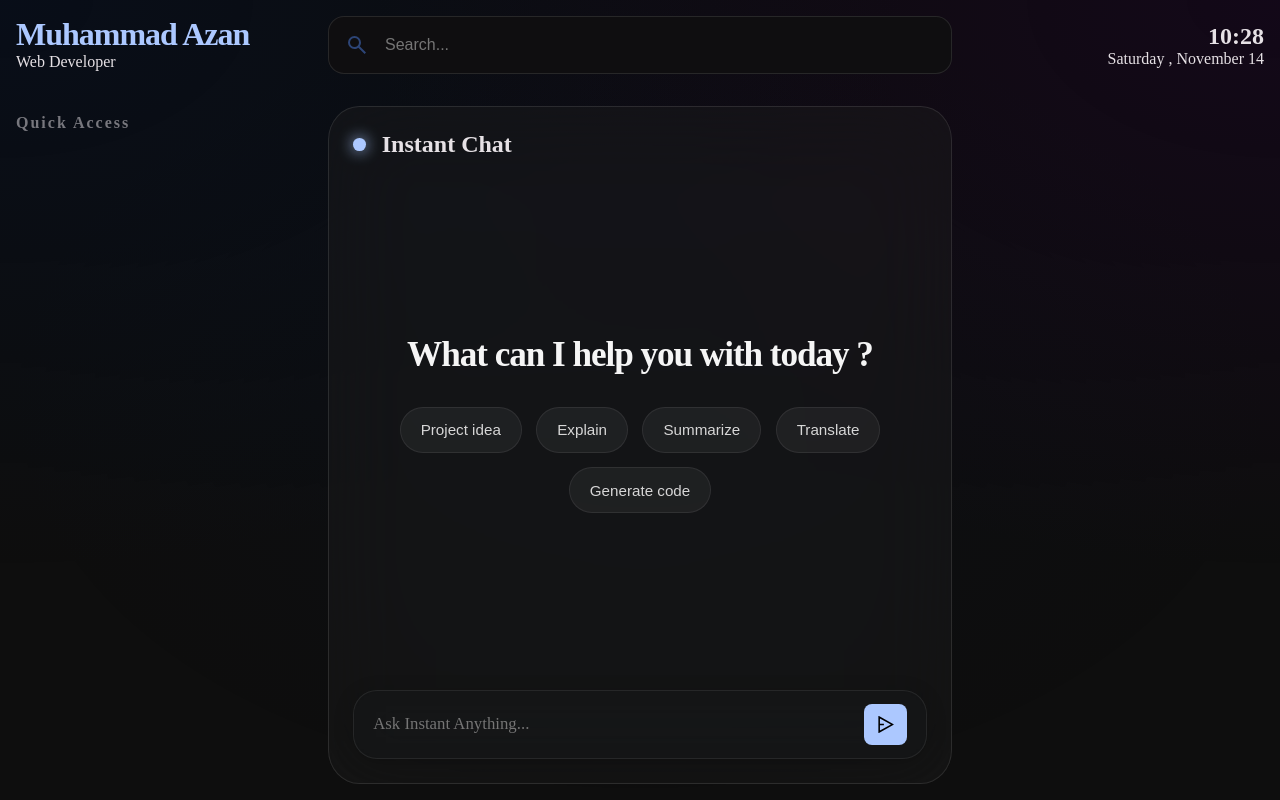
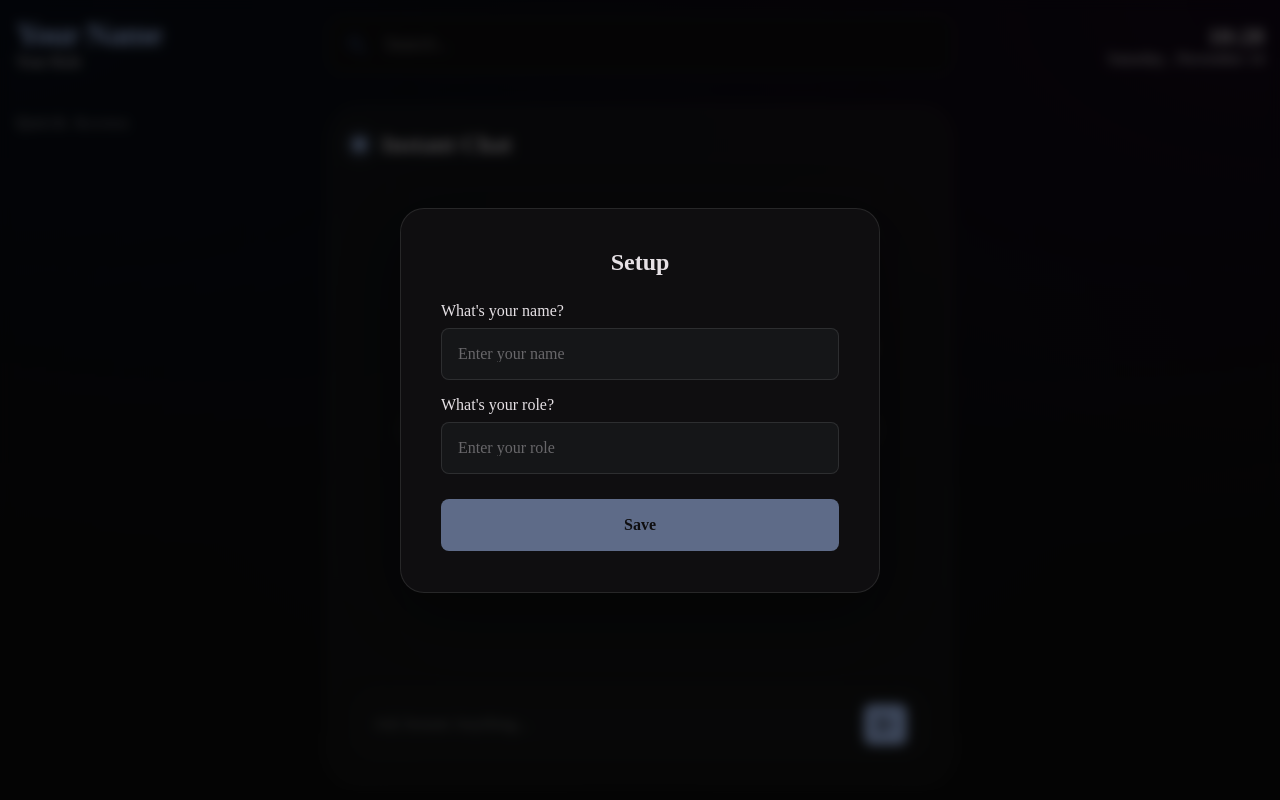
Before and after one commit to muhammadazandev/orbit, a browser extension: page src/homepage/index.html in a window 1280 px wide. Drawn offline with Linux system fonts and the light colour scheme.

Commit message:
feat: add setup modal and fix some bugs

```diff
--- a/src/homepage/index.html
+++ b/src/homepage/index.html
@@ -18,8 +18,8 @@
 
       <header>
         <div>
-          <h1>Muhammad Azan</h1>
-          <p>Web Developer</p>
+          <h1 id="userName">Your Name</h1>
+          <p id="userRole">Your Role</p>
         </div>
 
         <div class="searchInputContainer">
@@ -49,7 +49,7 @@
           <div class="heading">
             <h2>Quick Access</h2>
           </div>
-          <div class="quickAccessContainer no-scrollbar"></div>
+          <div class="quickAccessContainer"></div>
         </section>
         <section class="middle">
           <div class="aiChatContainer glassCard">
@@ -76,6 +76,35 @@
         </section>
         <section class="right"></section>
       </main>
+
+      <div class="setupModalContainer">
+        <form class="setupModal glassCard">
+          <h2>Setup</h2>
+          <div>
+            <p>What's your name?</p>
+            <input
+              required
+              type="text"
+              id="nameInput"
+              placeholder="Enter your name"
+              maxlength="14"
+              minlength="4"
+            />
+          </div>
+          <div>
+            <p>What's your role?</p>
+            <input
+              minlength="4"
+              maxlength="30"
+              type="text"
+              required
+              id="roleInput"
+              placeholder="Enter your role"
+            />
+          </div>
+          <button type="submit" id="saveInfo">Save</button>
+        </form>
+      </div>
     </div>
   </body>
 </html>
--- /dev/null
+++ b/src/homepage/js/modal_setup.js
@@ -0,0 +1,50 @@
+const form = document.querySelector(".setupModal")
+const saveBtn = document.getElementById("saveInfo");
+const nameInput = document.getElementById("nameInput");
+const roleInput = document.getElementById("roleInput");
+const setupModalContainer = document.querySelector(".setupModalContainer");
+
+function disableBtn() {
+  saveBtn.disabled =
+    nameInput.value.length === 0 || roleInput.value.length === 0;
+}
+
+nameInput.addEventListener("input", disableBtn);
+roleInput.addEventListener("input", disableBtn);
+disableBtn(); // Initial check on page load
+
+async function showModalSetup() {
+  const info = await chrome.storage.local.get({
+    username: nameInput.value,
+    role: roleInput.value,
+  });
+
+  if (info.username === "" || info.role === "") {
+    return;
+  } else {
+    const userName = document.getElementById("userName");
+    const userRole = document.getElementById("userRole");
+
+    userName.innerText = info.username;
+    userRole.innerText = info.role;
+
+    return (setupModalContainer.style.display = "none");
+  }
+}
+
+form.addEventListener("submit", async (e) => {
+  e.preventDefault();
+
+  try {
+    await chrome.storage.local.set({
+      username: nameInput.value,
+      role: roleInput.value,
+    });
+
+    showModalSetup();
+  } catch (err) {
+    console.log(err);
+  }
+});
+
+showModalSetup();
--- a/src/homepage/main.css
+++ b/src/homepage/main.css
@@ -3,3 +3,4 @@
 @import url("./styles/header.css");
 @import url("./styles/quick_access.css");
 @import url("./styles/ai_chat.css");
+@import url("./styles/setup_modal.css");
--- a/src/homepage/main.js
+++ b/src/homepage/main.js
@@ -1,3 +1,4 @@
 import "./js/date_time.js";
 import "./js/quick_access.js";
 import "./js/ai_chat.js";
+import "./js/modal_setup.js"
--- a/src/homepage/styles/ai_chat.css
+++ b/src/homepage/styles/ai_chat.css
@@ -38,6 +38,8 @@
   flex: 1;
   min-height: 0;
   overflow-y: auto;
+  justify-content: center;
+  align-items: center;
 }
 
 .aiChatContainer .promptInputContainer {
--- a/src/homepage/styles/global.css
+++ b/src/homepage/styles/global.css
@@ -113,7 +113,7 @@ a {
 }
 
 button:active {
-  scale: 0.9;
+  scale: 0.97;
 }
 
 .glassCard {
--- a/src/homepage/styles/quick_access.css
+++ b/src/homepage/styles/quick_access.css
@@ -2,26 +2,41 @@
   display: flex;
   flex-direction: column;
   gap: var(--gap-xs);
+  min-height: 0;
   padding-block: var(--padding-md);
 }
 
 .left .quickAccessContainer {
   display: grid;
-  gap: 0.55rem;
+  flex: 1 1 0;
+  grid-auto-rows: max-content;
+  align-content: start;
+  gap: 0.8rem;
+  min-height: 0;
   padding-block: var(--padding-block-xs);
   padding-right: var(--padding-sm);
-  max-height: 90%;
   overflow-y: auto;
+  scrollbar-color: rgba(255, 255, 255, 0.28) transparent;
+  scrollbar-width: thin;
+}
+
+.left .quickAccessContainer::-webkit-scrollbar-thumb {
+  background-color: rgba(255, 255, 255, 0.28);
+  background-clip: content-box;
+}
+
+.left .quickAccessContainer::-webkit-scrollbar-thumb:hover {
+  background-color: rgba(255, 255, 255, 0.5);
 }
 
 .left .quickAccessContainer .quickAccessItem {
   position: relative;
   display: flex;
   align-items: center;
-  gap: 0.75rem;
+  gap: 0.85rem;
   width: 100%;
   min-width: 0;
-  padding: 0.7rem 0.75rem;
+  padding: 0.85rem;
   border: 1px solid var(--border-color);
   border-radius: var(--rounded-sm);
   background:
@@ -54,8 +69,8 @@
 
 .left .quickAccessContainer .quickAccessLogo {
   flex: 0 0 auto;
-  width: 2rem;
-  height: 2rem;
+  width: 2.2rem;
+  height: 2.2rem;
   padding: 0.35rem;
   object-fit: contain;
   border: 1px solid rgba(255, 255, 255, 0.06);
@@ -88,9 +103,9 @@
   min-width: 0;
   margin-bottom: 0.2rem;
   overflow: hidden;
-  font-size: 0.72rem;
+  font-size: 0.8rem;
   font-weight: 600;
-  line-height: 1.2;
+  line-height: 1.3;
   white-space: nowrap;
   text-overflow: ellipsis;
   color: var(--text-color);
@@ -100,8 +115,8 @@
   display: block;
   min-width: 0;
   overflow: hidden;
-  font-size: 0.61rem;
-  line-height: 1.2;
+  font-size: 0.68rem;
+  line-height: 1.3;
   white-space: nowrap;
   text-overflow: ellipsis;
   opacity: 0.45;
--- /dev/null
+++ b/src/homepage/styles/setup_modal.css
@@ -0,0 +1,163 @@
+.setupModalContainer {
+  position: fixed;
+  inset: 0;
+  z-index: 100;
+
+  display: flex;
+  justify-content: center;
+  align-items: center;
+  padding: var(--padding-sm);
+
+  background: rgba(0, 0, 0, 0.65);
+  backdrop-filter: blur(6px);
+  -webkit-backdrop-filter: blur(6px);
+
+  animation: backdropFade 0.25s ease;
+}
+
+.setupModal {
+  width: 100%;
+  max-width: 480px;
+  height: auto;
+
+  display: flex;
+  flex-direction: column;
+  gap: var(--gap-sm);
+
+  padding: var(--padding-md);
+
+  background: var(--surface-dark);
+  border: 1px solid var(--border-color);
+  border-radius: var(--rounded-md);
+
+  box-shadow: 0 20px 70px rgba(0, 0, 0, 0.4);
+
+  animation: modalEnter 0.3s ease;
+}
+
+.setupModal h2 {
+  margin: 0 0 var(--padding-inline-xs);
+  font-size: var(--font-size-md);
+  font-weight: 700;
+  text-align: center;
+  color: var(--foreground-primary);
+}
+
+.setupModal > div {
+  display: flex;
+  flex-direction: column;
+  gap: var(--gap-xs);
+}
+
+.setupModal p {
+  margin: 0;
+  font-size: var(--font-size-sm);
+  color: var(--foreground-primary);
+}
+
+.setupModal input {
+  width: 100%;
+  padding: var(--padding-sm);
+
+  font-size: var(--font-size-sm);
+  font-family: inherit;
+  color: var(--foreground-primary);
+
+  background: var(--surface-light);
+  border: 1px solid var(--border-color);
+  border-radius: var(--rounded-xs);
+  outline: none;
+
+  transition:
+    border-color 0.2s ease,
+    box-shadow 0.2s ease;
+}
+
+.setupModal input::placeholder {
+  color: rgba(230, 225, 229, 0.4);
+}
+
+.setupModal input:focus {
+  border-color: var(--accent-light-blue);
+  box-shadow: 0 0 0 3px rgba(172, 200, 255, 0.12);
+}
+
+@keyframes backdropFade {
+  from {
+    opacity: 0;
+  }
+  to {
+    opacity: 1;
+  }
+}
+
+@keyframes modalEnter {
+  from {
+    opacity: 0;
+    transform: translateY(12px) scale(0.98);
+  }
+  to {
+    opacity: 1;
+    transform: translateY(0) scale(1);
+  }
+}
+
+@media (max-width: 500px) {
+  .setupModal {
+    padding: var(--padding-ms);
+  }
+}
+
+@media (prefers-reduced-motion: reduce) {
+  .setupModalContainer,
+  .setupModal {
+    animation: none;
+  }
+}
+#saveInfo {
+  margin-top: 10px;
+  width: 100%;
+  padding: var(--padding-sm);
+
+  font-family: inherit;
+  font-size: var(--font-size-sm);
+  font-weight: 600;
+  color: var(--surface-dark);
+
+  background: var(--accent-light-blue);
+  border: 1px solid transparent;
+  border-radius: var(--rounded-xs);
+
+  cursor: pointer;
+
+  transition:
+    transform 0.2s ease,
+    box-shadow 0.2s ease,
+    background 0.2s ease,
+    color 0.2s ease;
+}
+
+#saveInfo:hover:not(:disabled) {
+  background: var(--surface-light);
+  color: var(--foreground-primary);
+  border-color: var(--border-color);
+  transform: translateY(-2px);
+  box-shadow: 0 5px 16px rgba(0, 0, 0, 0.5);
+}
+
+#saveInfo:active:not(:disabled) {
+  transform: translateY(0) scale(1);
+  box-shadow: none;
+}
+
+#saveInfo:focus-visible {
+  outline: 2px solid var(--accent-light-blue);
+  outline-offset: 3px;
+}
+
+#saveInfo:disabled {
+  opacity: 0.5;
+  cursor: not-allowed;
+  transform: none;
+  box-shadow: none;
+}
```
